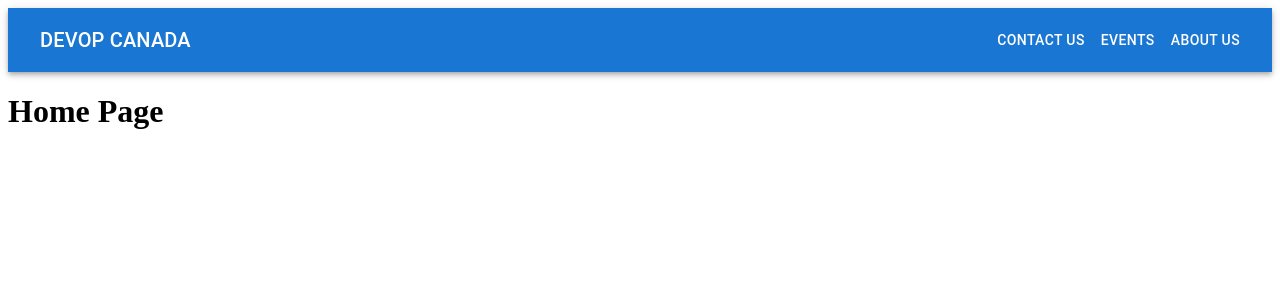
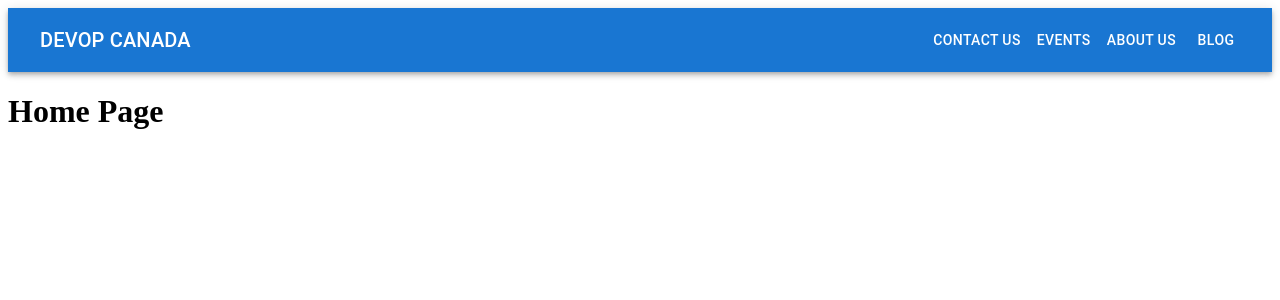
Before and after one commit to Bruce-liushaopeng/DevOp-Canada, a React (Vite) app: page / in a window 1280 px wide. Shown: the top 300 px of the page. Built offline with nearby package versions, Linux system fonts and the light colour scheme.

Commit message:
feat: add Blog button

```diff
--- a/src/components/Navbar.jsx
+++ b/src/components/Navbar.jsx
@@ -5,11 +5,9 @@ function Navbar() {
   return (
     <AppBar position="static">
       <Toolbar>
-        <div style={{flex: 1}}>
-          <Button color="inherit" href="/"  >
-            <Typography variant="h6">
-            DevOp Canada
-            </Typography>
+        <div style={{ flex: 1 }}>
+          <Button color="inherit" href="/">
+            <Typography variant="h6">DevOp Canada</Typography>
           </Button>
         </div>
         <Button color="inherit" href="/contact">
@@ -21,6 +19,9 @@ function Navbar() {
         <Button color="inherit" href="/about">
           About Us
         </Button>
+        <Button color="inherit" href="/blog">
+          Blog
+        </Button>
       </Toolbar>
     </AppBar>
   );
```
